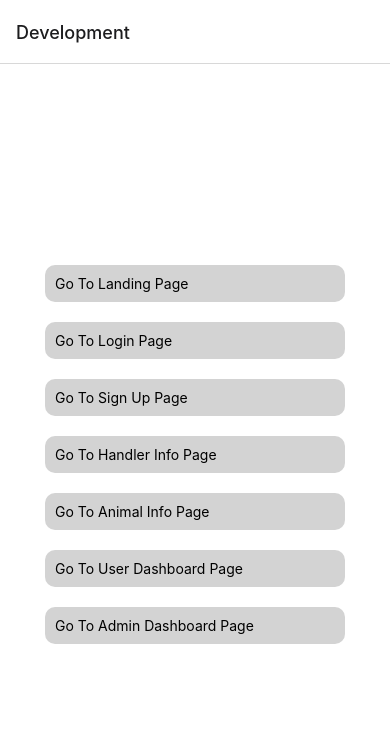
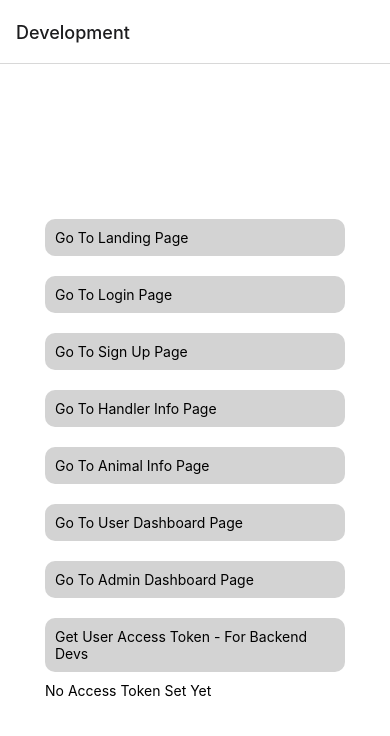
Before and after one commit to GTBitsOfGood/Healing4Heroes, a React Native app in the folder mobile/: screen /Development in a window 390 px wide. Shown: the top 736 px of the page. Built offline with nearby package versions, Linux system fonts and the light colour scheme.

Commit message:
updated types + added access token retrieval for backend devs

```diff
--- a/mobile/screens/DevelopmentScreen.tsx
+++ b/mobile/screens/DevelopmentScreen.tsx
@@ -1,7 +1,10 @@
-import React from "react";
+import { signInWithEmailAndPassword } from "firebase/auth";
+import React, { useState } from "react";
 import { StyleSheet, Text, TouchableOpacity, View } from "react-native";
+import { auth } from "../utils/firebase";
 
 export default function DevelopmentScreen(props: any) {
+  const [accessToken, setAccessToken] = useState("No Access Token Set Yet");
   return (
     <View style={styles.container}>
       {/* Temporary Development Screen to help devs w/navigation */}
@@ -53,6 +56,28 @@ export default function DevelopmentScreen(props: any) {
       >
         <Text>Go To Admin Dashboard Page</Text>
       </TouchableOpacity>
+
+      <TouchableOpacity
+        onPress={async () => {
+          const userCredential = await signInWithEmailAndPassword(
+            auth,
+            "testing@example.com",
+            "testpassword"
+          );
+
+          const accessToken = (await auth.currentUser?.getIdToken()) as string;
+          if (!accessToken) {
+            setAccessToken("Failed to Retrieve Access Token");
+          }
+          setAccessToken(accessToken);
+        }}
+        style={styles.buttonItem}
+      >
+        <Text>Get User Access Token - For Backend Devs</Text>
+      </TouchableOpacity>
+      <View style={styles.accessTokenContainer}>
+        <Text>{accessToken}</Text>
+      </View>
     </View>
   );
 }
@@ -72,4 +97,8 @@ const styles = StyleSheet.create({
     margin: 10,
     borderRadius: 10,
   },
+
+  accessTokenContainer: {
+    width: 300,
+  },
 });
--- a/mobile/utils/types.ts
+++ b/mobile/utils/types.ts
@@ -23,18 +23,30 @@ export interface User {
 
 export interface ServiceAnimal {
   _id: Types.ObjectId;
-  checkUpDate: Date;
-  microchipExpiration: Date;
   totalHours: number;
   handler: User | Types.ObjectId;
+  subHandler?: SubHandler;
+  dateOfBirth?: Date;
+  dateOfAdoption?: Date;
+  microchipExpiration?: Date;
+  checkUpDate?: Date;
+}
+
+export interface SubHandler {
+  name: string;
+  relation: string;
+  type: HandlerType;
 }
 
 export interface TrainingLog {
+  _id: Types.ObjectId;
+  date: Date;
   description: string;
   skills: Array<string>;
   trainingHours: number;
   behavior: ServiceAnimalBehavior;
   animal: ServiceAnimal | Types.ObjectId;
+  video?: string;
 }
 
 export interface ServiceAnimalBehavior {
```
Also changed, not shown: 1 other file (tests, documents, lock files or other folders).
